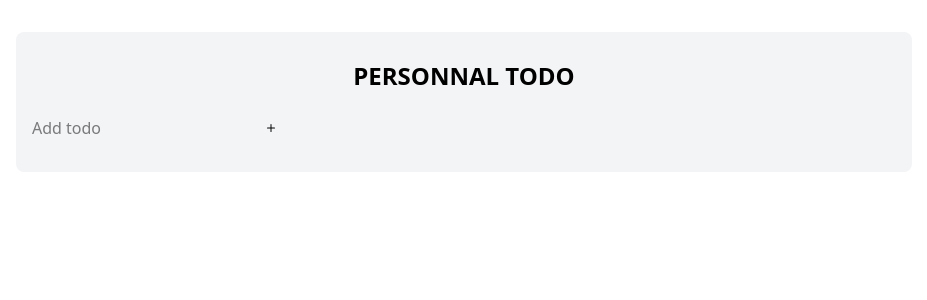
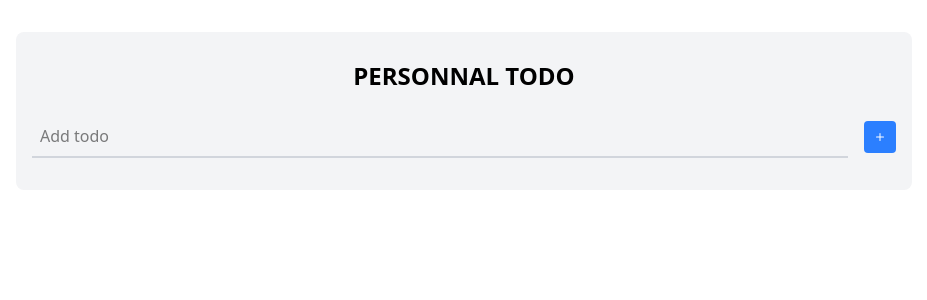
Before and after one commit to moonspark78/Todo_List--Redux, a React (Vite) app: page / in a window 1280 px wide. Shown: the top 300 px of the page, without its empty margins (176-1103 px from the left). Built offline with nearby package versions, Linux system fonts and the light colour scheme.

Commit message:
Still  working on the TODO component  :art:

```diff
--- a/src/components/Todo.jsx
+++ b/src/components/Todo.jsx
@@ -12,9 +12,10 @@ const Todo = () => {
           name="addTodoInput"
           id="addTodoInput"
           placeholder="Add todo"
-          className="flex"
+          className="flex-grow p-2 border-b-2 border-gray-300 focus:outline-none focus:border-blue-500"
         />
-        <button>
+        <button
+        className="ml-4 p-2 bg-blue-500 text-white hover:bg-blue-600 rounded">
           <BsPlus />
         </button>
       </div>
```
